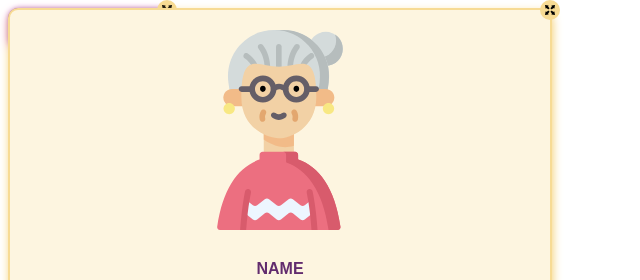
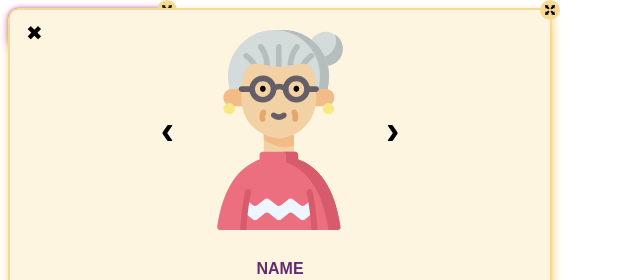
Before and after one commit to ArturZybin/grandma-editor, a React (Create React App) app: page / in a window 1280 px wide. Both pictures are taken after a click on the button "CREATE GRANDMA". Shown: the top 280 px of the page, without its empty margins (0-640 px from the left). Built offline with nearby package versions, Linux system fonts and the light colour scheme.

Commit message:
add selecting grandma type to form

```diff
--- a/src/components/DragInitiator.tsx
+++ b/src/components/DragInitiator.tsx
@@ -31,7 +31,7 @@ const DragInitiatorImage = styled.img`
 
 
 export const DragInitiator: React.FC = () => (
-    <DragInitiatorContainer className="dragInitiator">
+    <DragInitiatorContainer className="dragInitiator" onClick={e => e.stopPropagation()}>
         <DragInitiatorImage src={dragImageSrc} />
     </DragInitiatorContainer>
 )
--- a/src/components/Form.tsx
+++ b/src/components/Form.tsx
@@ -66,11 +66,40 @@ const FormInput = styled.input`
 `
 
 const FormGrandmaPreview = styled.div`
+    display: flex;
+
     height: 200px;
+
+    justify-content: center;
 
     svg {
         height: 100%;
     }
+`
+
+const FormArrowButton = styled.button`
+    font-size: 40px;
+    font-weight: bold;
+
+    cursor: pointer;
+
+    border: none;
+    outline: none;
+    background: none;
+`
+
+const FormCloseButton = styled.button`
+    font-size: 20px;
+
+    position: absolute;
+    top: 10px;
+    left: 10px;
+
+    cursor: pointer;
+
+    border: none;
+    outline: none;
+    background: none;
 `
 
 
@@ -84,9 +113,12 @@ export const Form: React.FC = observer(() => {
         >
             <FormContainer>
                 <DragInitiator />
+                <FormCloseButton onClick={form.hide}>✖</FormCloseButton>
 
                 <FormGrandmaPreview>
+                    <FormArrowButton onClick={() => form.updateType(((form.type - 1 < 1) ? 4 : form.type - 1) as any)}>‹</FormArrowButton>
                     <GrandmaSVG type={form.type} hairColor={form.hairColor} eyesColor={form.eyesColor} jacketColor={form.jacketColor} />
+                    <FormArrowButton onClick={() => form.updateType(((form.type + 1 > 4) ? 1 : form.type + 1) as any)}>›</FormArrowButton>
                 </FormGrandmaPreview>
                 <FormDivider />
 
--- a/src/components/grandmaSVG/GrandmaSVG3.tsx
+++ b/src/components/grandmaSVG/GrandmaSVG3.tsx
@@ -13,7 +13,7 @@ export const GrandmaSVG3: React.FC<Props> = ({ hairColor, eyesColor, jacketColor
     const lightenJacketColor = lightenDarkenColor(jacketColor, 30)
 
     return (
-        <svg id="Capa_1" enableBackground="new 0 0 502 502" height="512" viewBox="0 0 502 502" width="512"
+        <svg id="Capa_1" enableBackground="new 0 0 502 502" viewBox="0 0 502 502"
             xmlns="http://www.w3.org/2000/svg"
             xmlnsXlink="http://www.w3.org/1999/xlink"
         >
--- a/src/components/grandmaSVG/GrandmaSVG4.tsx
+++ b/src/components/grandmaSVG/GrandmaSVG4.tsx
@@ -13,9 +13,7 @@ export const GrandmaSVG4: React.FC<Props> = ({ hairColor, eyesColor, jacketColor
     const darkenJacketColor = lightenDarkenColor(jacketColor, -25)
 
     return (
-        <svg id="Capa_1" enableBackground="new 0 0 512 512" height="512" viewBox="0 0 512 512" width="512"
-            xmlns="http://www.w3.org/2000/svg"
-        >
+        <svg id="Capa_1" enableBackground="new 0 0 512 512" viewBox="0 0 512 512" xmlns="http://www.w3.org/2000/svg">
             <g>
                 <path d="m449.676 220.773h-24.73c19.298 0 34.943-15.645 34.943-34.943 0-19.298-15.645-34.943-34.943-34.943h-10.159v-14.13c0-75.523-61.234-136.757-136.756-136.757h-44.051c-75.533 0-136.767 61.234-136.767 136.757v14.13h-10.159c-19.298 0-34.943 15.644-34.943 34.943 0 19.298 15.645 34.943 34.943 34.943h-24.73c-19.299 0-34.943 15.644-34.943 34.943 0 19.298 15.644 34.943 34.943 34.943h30.029c-19.299 0-34.943 15.645-34.943 34.943 0 19.298 15.644 34.943 34.943 34.943h327.294c19.298 0 34.943-15.645 34.943-34.943 0-19.298-15.645-34.943-34.943-34.943h30.029c19.298 0 34.943-15.644 34.943-34.943 0-19.299-15.645-34.943-34.943-34.943z" fill={hairColor} />
                 <path d="m296.583 1.262c-66.756 9.045-118.213 66.272-118.213 135.5v84.011h-10.168c-19.295 0-34.933-19.295-34.933 0 0 .536.01 1.04.031 1.514-14.34 4.358 31.181 17.678 31.181 33.429 0 9.653-4.632 18.389 1.694 24.714 6.325 6.315-32.339 10.23-22.696 10.23h30.03c-19.295 0-34.944 15.648-34.944 34.944 0 9.653 3.915 18.389 10.24 24.714 6.315 6.315 15.051 10.23 24.704 10.23h-81.149c-9.653 0-18.389-3.915-24.714-10.23-6.315-6.325-10.23-15.061-10.23-24.714 0-19.295 15.638-34.944 34.944-34.944h-30.03c-9.653 0-18.389-3.915-24.714-10.23-6.325-6.325-10.23-15.061-10.23-24.714 0-19.295 15.638-34.944 34.944-34.944h24.724c-9.653 0-18.389-3.915-24.704-10.23-6.325-6.325-10.24-15.051-10.24-24.704 0-19.306 15.648-34.944 34.944-34.944h10.158v-14.134c0-75.523 61.234-136.757 136.767-136.757h44.051c6.293.002 12.485.424 18.553 1.259z" fill={darkenHairColor} />
--- a/src/style.scss
+++ b/src/style.scss
@@ -1,12 +1,13 @@
 div {
-    width: 200px;
-    padding: 10px;
+    font-size: 20px;
 
-    text-align: center;
+    position: absolute;
+    top: 10px;
+    left: 10px;
 
-    border: 1px solid black;
-    border: 2px solid #f7db94;
-    border-radius: 10px;
-    background-color: #fdf5e0;
-    box-shadow: 1px 4px 10px #f5d177;
+    cursor: pointer;
+
+    border: none;
+    outline: none;
+    background: none;
 }
```
Also changed, not shown: 1 other file (tests, documents, lock files or other folders).
